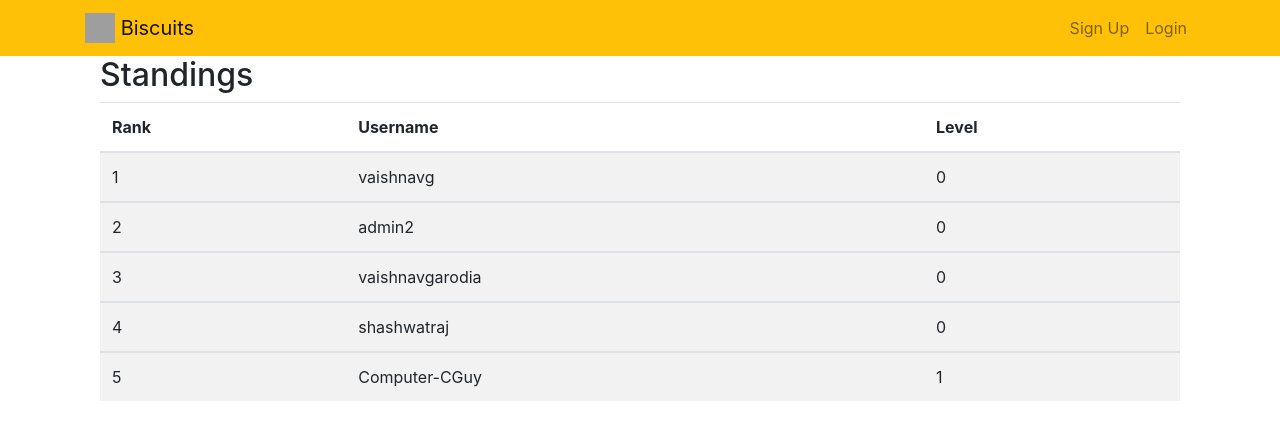
After one commit to VaishnavGarodia/BiscuitsWebsite, a Django app: template biscuitsrk/templates/biscuitsrk/leaderboard.html in a window 1280 px wide. The commit adds this page. Shown: the top 440 px of the page. Run offline with Django 3.2, Linux system fonts and the light colour scheme; the template is opened without the code that fills it: values that come from a table or form of the project are taken from there, others are empty; data comes from the database, SQL or seed files in the repository; both versions use the stored data as it was after the commit; some libraries are stand-ins or nearby versions; grey boxes are pictures that could not be loaded.

Commit message:
Made leaderboard and accepting answers + storing in db

```diff
--- a/biscuits/urls.py
+++ b/biscuits/urls.py
@@ -25,4 +25,5 @@ urlpatterns = [
     path('questions/', views.questions, name='questions'),
     path('leaderboard/', views.leaderboard, name='leaderboard'),
     path('home/', views.home, name='home'),
+    path('waiting/', views.waiting, name='waiting'),
 ]
--- a/biscuitsrk/models.py
+++ b/biscuitsrk/models.py
@@ -1,4 +1,5 @@
 from django.db import models
+from django.utils import timezone
 from django.contrib.auth.models import User
 from django.db.models.signals import post_save
 from django.dispatch import receiver
@@ -12,14 +13,13 @@ class QuestionsModel(models.Model):
 class Profile(models.Model):
     user = models.OneToOneField(User, on_delete=models.CASCADE)
     currentlevel = models.IntegerField(default=0)
+    institute = models.CharField(max_length=255, null=True)
+    currentleveltime= models.DateTimeField(default=timezone.now)
+    is_banned = models.BooleanField(default = False)
+    mostrecentanswer = models.TextField(null=True)
     def __str__(self):
         return self.user.username
 
-class Resp(models.Model):
-    user = models.OneToOneField(User, on_delete=models.CASCADE)
-
-    # def __str__(self):
-    #     return self.user.username+" "+self
 @receiver(post_save, sender=User)
 def create_user_profile(sender, instance, created, **kwargs):
     if created:
--- /dev/null
+++ b/biscuitsrk/templates/biscuitsrk/leaderboard.html
@@ -0,0 +1,35 @@
+{% extends "biscuitsrk/base.html" %}
+
+{% block content %}
+<div class="col-md-12">
+  <h2>Standings</h2>
+  <table class="table table-striped">
+    <thead>
+      <tr>
+        <th>Rank</th>
+        <th>Username</th>
+        <th>Level</th>
+      </tr>
+    </thead>
+{% for User in queryset %}
+
+    <tbody>
+      <tr>
+        <td>{{forloop.counter}}</td>
+        <td data-toggle="tooltip" title="{{User.user.username}}"><span>{{User.user.username}}</span></td>
+        <td>{{User.currentlevel}}</td>
+      </tr>
+  </tbody>
+
+{%endfor%}
+  </table>
+</div>
+
+<script>
+$(document).ready(function(){
+    $('[data-toggle="tooltip"]').tooltip();
+});
+</script>
+
+
+{% endblock %}
--- a/biscuitsrk/templates/biscuitsrk/questions.html
+++ b/biscuitsrk/templates/biscuitsrk/questions.html
@@ -7,7 +7,7 @@
     {% csrf_token %}
     <div class="form-group">
         <label for="response">Your Answer</label>
-        <input type="text" name="resp" class="form-control" id="response">
+        <input type="text" name="answer" class="form-control" id="response">
     </div>
     <button type="submit" class="btn btn-primary">Submit</button>
 </form>
--- /dev/null
+++ b/biscuitsrk/templates/biscuitsrk/waiting.html
@@ -0,0 +1 @@
+Checking your Answer. Please Wait and Refresh in some time!
```
Also changed, not shown: biscuitsrk/views.py (+17 -4 lines), biscuitsrk/migrations/0008_resp.py (added), biscuitsrk/migrations/0009_auto_20201024_1702.py (added), biscuitsrk/migrations/0010_profile_currentleveltime.py (added), biscuitsrk/migrations/0011_profile_is_banned.py (added), biscuitsrk/migrations/0012_profile_mostrecentanswer.py (added), db.sqlite3.
